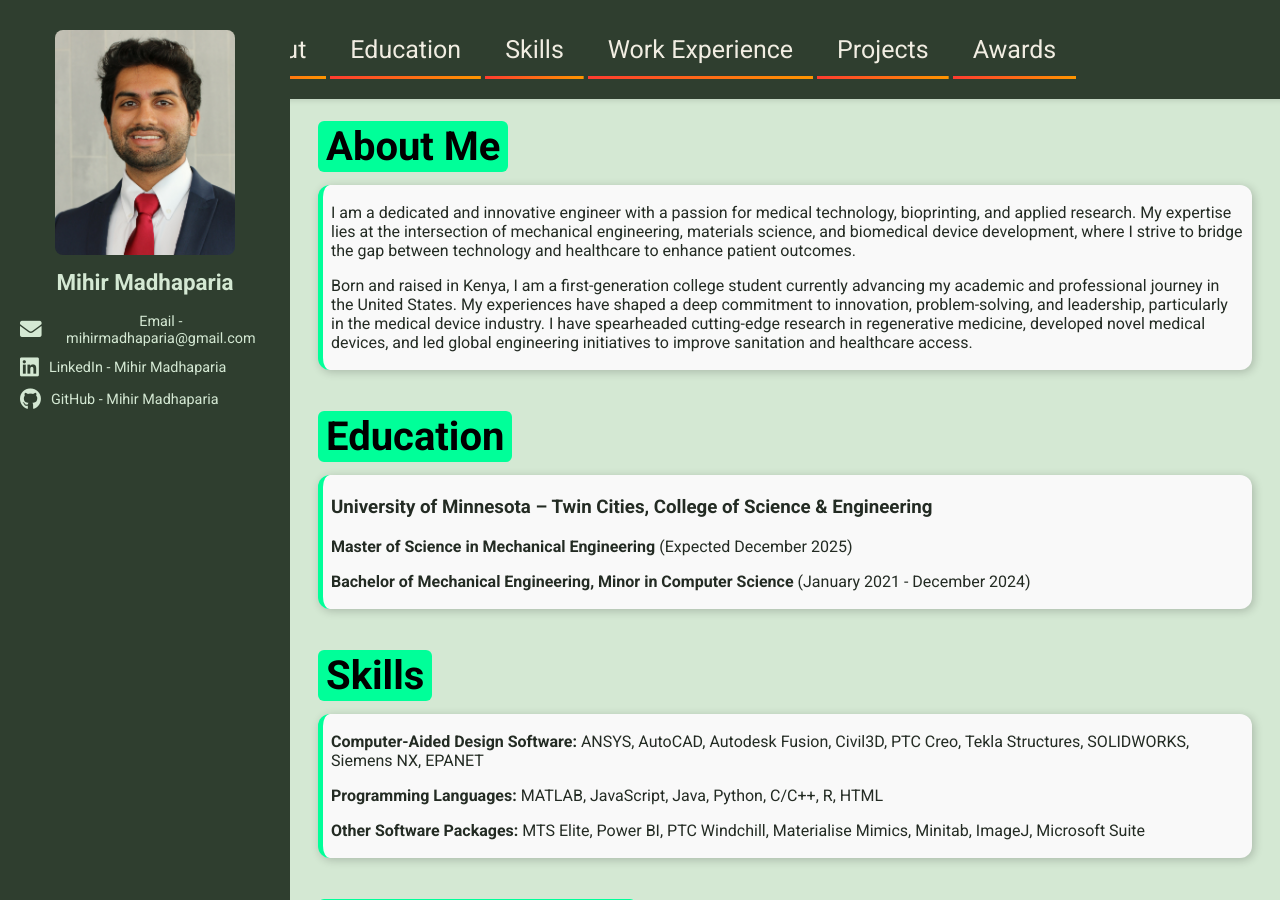
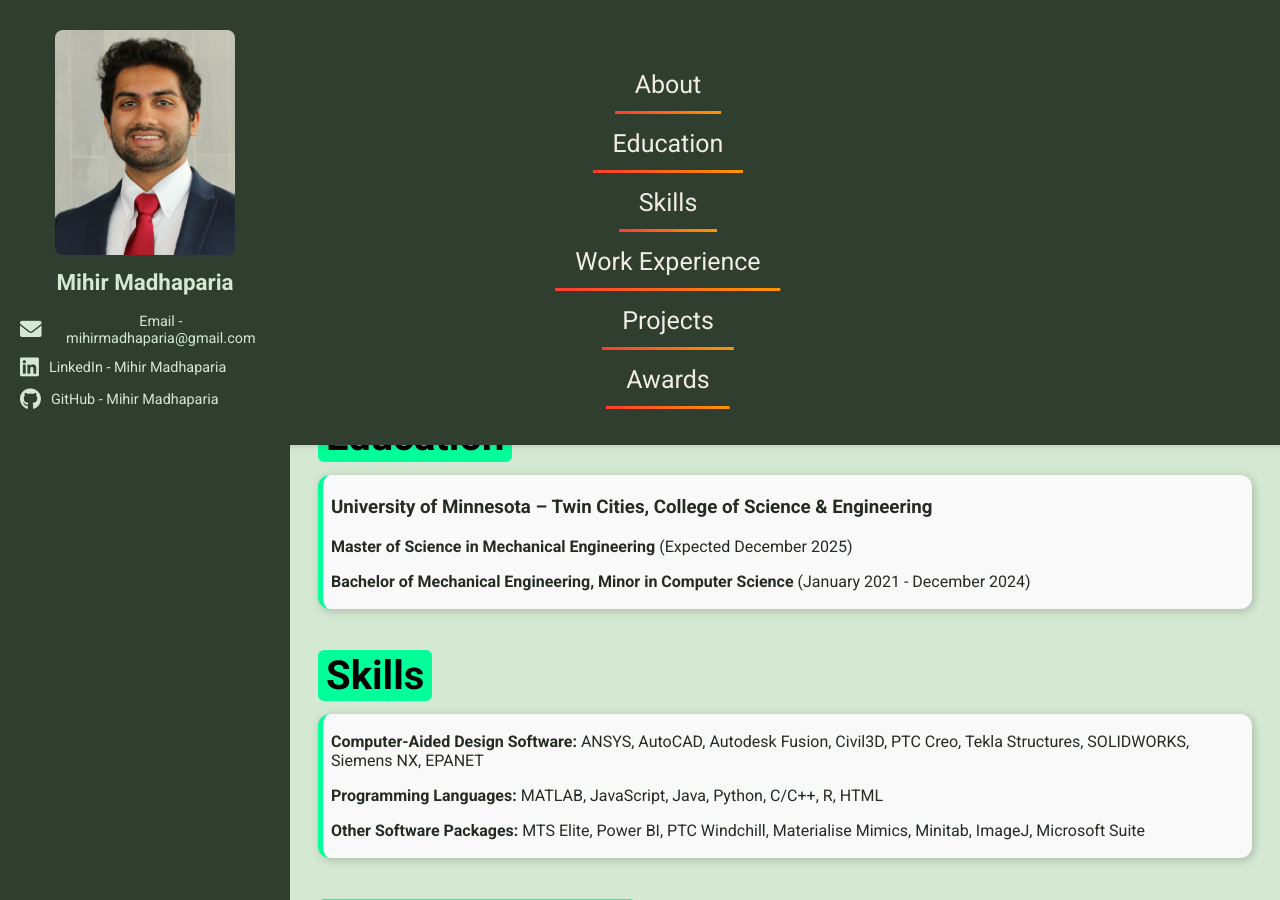
Before and after one commit to mihirmadhaparia/mihirmadhaparia.github.io, a Jekyll site: the page built from README.md, in a window 1280 px wide and 900 px high. Built offline with Jekyll 4.4.1, drawn with Linux system fonts in a browser that asks for light colours; our own code applies the rules of GitHub Pages for plain Markdown files.

Commit message:
Update default.html mobile compat

```diff
--- a/_layouts/default.html
+++ b/_layouts/default.html
@@ -7,7 +7,6 @@
     <link rel="stylesheet" href="{{ '/assets/css/style.css' | relative_url }}">
     <link rel="stylesheet" href="https://cdnjs.cloudflare.com/ajax/libs/font-awesome/6.0.0/css/all.min.css">
     <link rel="icon" href="{{ site.baseurl }}/assets/images/Mfavicon.ico" type="image/x-icon">
-    <link rel="stylesheet" href="https://cdnjs.cloudflare.com/ajax/libs/font-awesome/5.15.3/css/all.min.css">
     <link href="https://fonts.googleapis.com/css2?family=Roboto:wght@400;500;700&display=swap" rel="stylesheet">
 </head>
 <body>
@@ -36,13 +35,19 @@
         </div>
     </aside>
 
+    <!-- Navigation Menu -->
     <nav>
-        <a href="#about">About</a>
-        <a href="#education">Education</a>
-        <a href="#skills">Skills</a>
-        <a href="#work">Work Experience</a>
-        <a href="#projects">Projects</a>
-        <a href="#awards">Awards</a>
+        <div class="menu-toggle" onclick="toggleMenu()">
+            <i class="fas fa-bars"></i>
+        </div>
+        <ul class="nav-links">
+            <li><a href="#about">About</a></li>
+            <li><a href="#education">Education</a></li>
+            <li><a href="#skills">Skills</a></li>
+            <li><a href="#work">Work Experience</a></li>
+            <li><a href="#projects">Projects</a></li>
+            <li><a href="#awards">Awards</a></li>
+        </ul>
     </nav>
 
     <div class="content">
```
Also changed, not shown: other parts of _layouts/default.html (+5 -4 lines).
